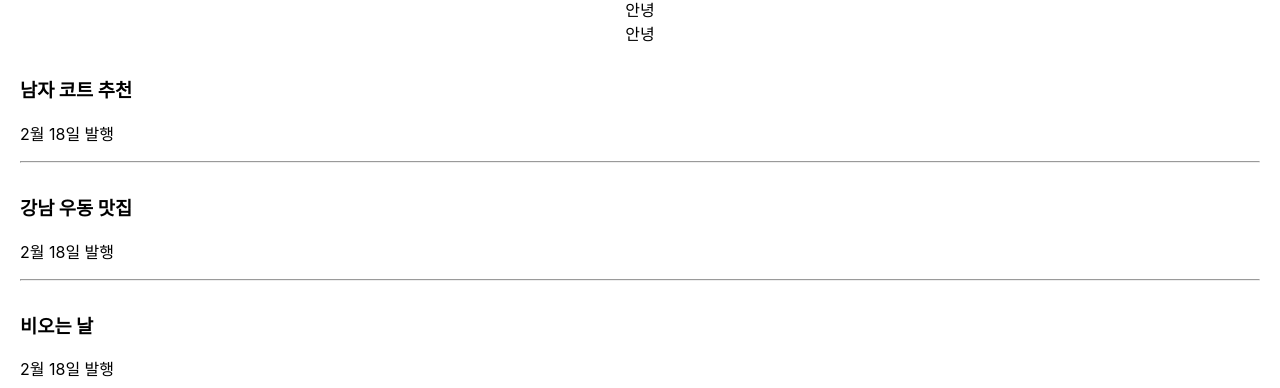
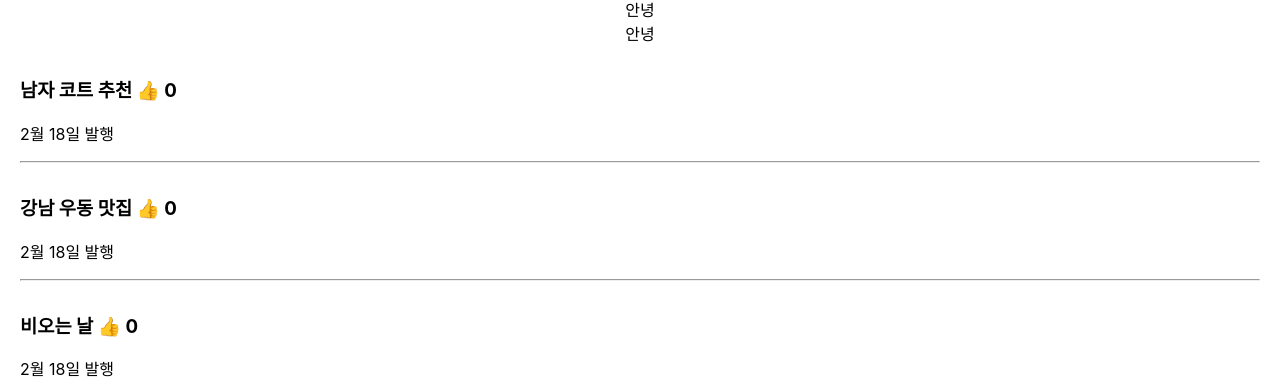
Before and after one commit to abcdana/react_blog, a React (Create React App) app: page / in a window 1280 px wide. Shown: the part 457-845 px from the top of the page. Built offline with nearby package versions, Linux system fonts and the light colour scheme.

Commit message:
Add 3 thumbs up

```diff
--- a/src/App.js
+++ b/src/App.js
@@ -9,6 +9,7 @@ function App() {
   let [따봉, 따봉변경] = useState(0);
 
   let [modal, modal변경] = useState(false);
+
 
   function repeatUI(){
 
@@ -63,7 +64,7 @@ function App() {
         글제목.map(function(a){
           return (
                   <div className="list">
-                    <h3>{ a }</h3>
+                    <h3>{ a } <span onClick={ ()=>{ 따봉변경(따봉 + 1) } }>👍</span> { 따봉 }</h3>
                     <p>2월 18일 발행</p>
                     <hr/>
                   </div>
```
